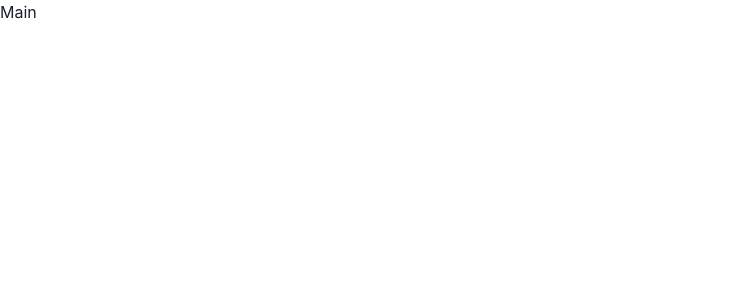
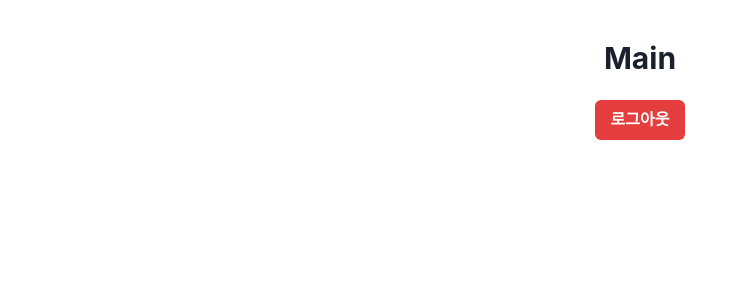
Before and after one commit to chihiro888/remotecontroller, a Next.js app in the folder frontend/: page /main in a window 1280 px wide. Shown: the top 300 px of the page, without its empty margins (0-747 px from the left). Built offline with nearby package versions, Linux system fonts and the light colour scheme.

Commit message:
feat: update logout

```diff
--- a/frontend/pages/main.tsx
+++ b/frontend/pages/main.tsx
@@ -1,9 +1,25 @@
-// frontend/pages/main.tsx
+import { useRouter } from 'next/router'
+import { Button, VStack, Box, Heading } from '@chakra-ui/react'
+
 const Main = () => {
+  const router = useRouter()
+
+  const handleLogout = () => {
+    localStorage.removeItem('jwt') // JWT 삭제
+    router.push('/login') // 로그인 페이지로 리다이렉트
+  }
+
   return (
-    <>
-      <h1>Main</h1>
-    </>
+    <Box maxW="sm" mx="auto" mt={10}>
+      <Heading as="h1" size="lg" textAlign="center" mb={6}>
+        Main
+      </Heading>
+      <VStack spacing={4}>
+        <Button colorScheme="red" onClick={handleLogout}>
+          로그아웃
+        </Button>
+      </VStack>
+    </Box>
   )
 }
 
```
